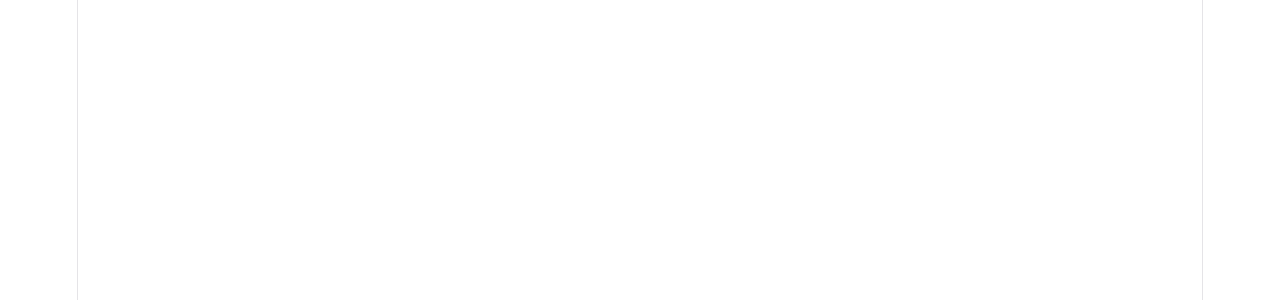
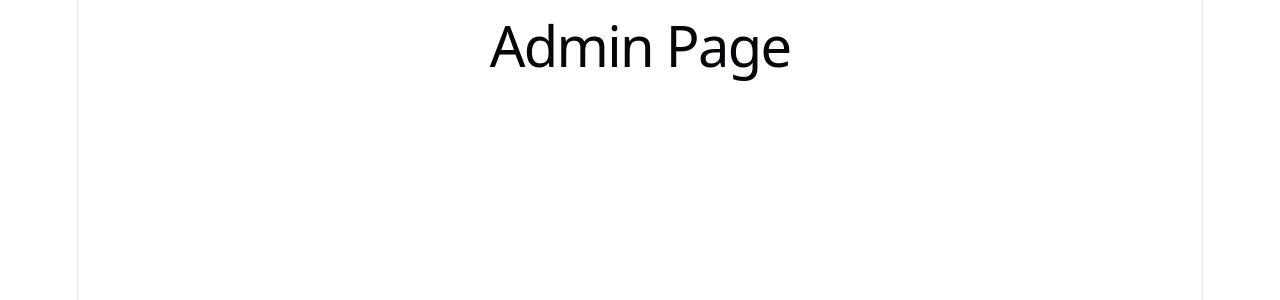
Before and after one commit to rav258/smart-city-reporting, a React (Vite) app in the folder frontend/: page /admin in a window 1280 px wide. Before the commit this address had no page. Shown: the top 300 px of the page. Built offline with nearby package versions, Linux system fonts and the light colour scheme; sample sign-in values are in the browser's storage.

Commit message:
feat/protected-routes

```diff
--- /dev/null
+++ b/frontend/src/routes/AdminRoute.tsx
@@ -0,0 +1,16 @@
+import { Navigate, Outlet } from "react-router-dom"
+import { auth } from "../utils/auth"
+
+const AdminRoute = () => {
+  if (!auth.isAuthenticated()) {
+    return <Navigate to="/login" replace />
+  }
+
+  if (!auth.isAdmin()) {
+    return <Navigate to="/" replace />
+  }
+
+  return <Outlet />
+}
+
+export default AdminRoute
--- a/frontend/src/routes/AppRoutes.tsx
+++ b/frontend/src/routes/AppRoutes.tsx
@@ -4,16 +4,24 @@
 
 import LoginPage from "../pages/LoginPage"
 import RegisterPage from "../pages/RegisterPage"
+import ProtectedRoute from "./ProtectedRoute"
+import AdminRoute from "./AdminRoute"
 
 const AppRoutes = () => {
   return (
     <Routes>
-      <Route element={<MainLayout />}>
-        <Route path="/" element={<HomePage />} />
+      <Route path="/login" element={<LoginPage />} />
+      <Route path="/register" element={<RegisterPage />} />
+
+      <Route element={<ProtectedRoute />}>
+        <Route element={<MainLayout />}>
+          <Route path="/" element={<HomePage />} />
+        </Route>
       </Route>
 
-      <Route path="/login" element={<LoginPage />} />
-      <Route path="/register" element={<RegisterPage />} />
+      <Route element={<AdminRoute />}>
+        <Route path="/admin" element={<h1>Admin Page</h1>} />
+      </Route>
     </Routes>
   )
 }
--- /dev/null
+++ b/frontend/src/routes/ProtectedRoute.tsx
@@ -0,0 +1,12 @@
+import { Navigate, Outlet } from "react-router-dom"
+import { auth } from "../utils/auth"
+
+const ProtectedRoute = () => {
+  if (!auth.isAuthenticated()) {
+    return <Navigate to="/login" replace />
+  }
+
+  return <Outlet />
+}
+
+export default ProtectedRoute
```
